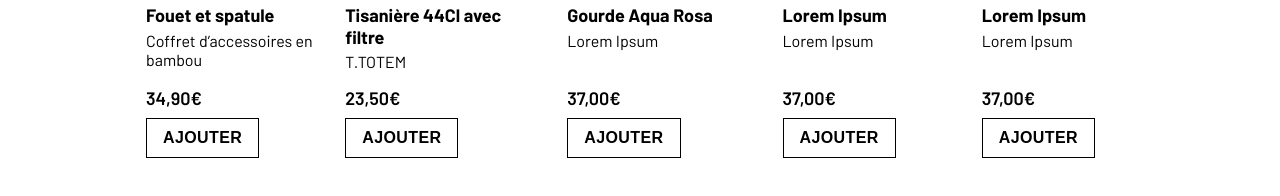
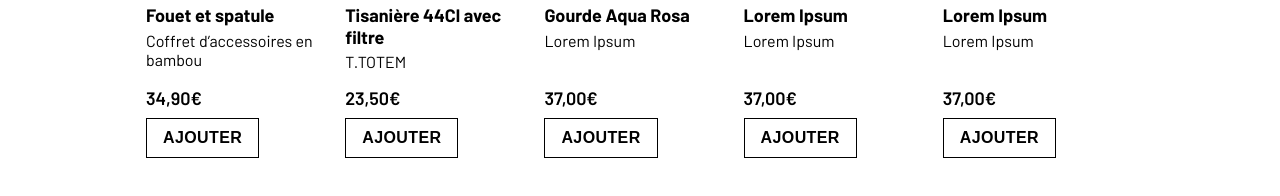
Before and after one commit to quentinplet/test-integration-kusmi-tea, a website: page index.html in a window 1280 px wide. Shown: the part 1339-1535 px from the top of the page. Drawn offline with nearby package versions, Linux system fonts and the light colour scheme.

Commit message:
💄 Update carousel styles

```diff
--- a/sass/styles/style.scss
+++ b/sass/styles/style.scss
@@ -93,11 +93,6 @@ body {
       object-fit: contain;
     }
 
-    &__info {
-      width: fit-content;
-      margin-inline: auto;
-    }
-
     &__text {
       height: 4.1875rem;
     }
@@ -180,6 +175,12 @@ body {
   }
 }
 
+@media (min-width: 420px) {
+  .swiper-container {
+    padding: 0 30px;
+  }
+}
+
 @media (min-width: 640px) {
   .swiper-container {
     padding: 0 50px;
@@ -192,7 +193,7 @@ body {
   }
   .product-carousel-section {
     &__title {
-      max-width: fit-content;
+      width: fit-content;
       margin-inline: auto;
     }
   }
@@ -271,7 +272,7 @@ body {
   }
 }
 
-@media (min-width: 1420px) {
+@media (min-width: 1460px) {
   .product-carousel-section {
     &__card {
       &__text {
--- a/scripts/script.js
+++ b/scripts/script.js
@@ -13,13 +13,13 @@ let swiperCards = new Swiper(".product-carousel-section__content", {
   slidesPerView: 2,
 
   breakpoints: {
-    640: {
+    550: {
       slidesPerView: 3,
     },
-    768: {
+    778: {
       slidesPerView: 4,
     },
-    1280: {
+    1150: {
       slidesPerView: 5,
     },
   },
```
Also changed, not shown: styles/style.css, 1 other file.
